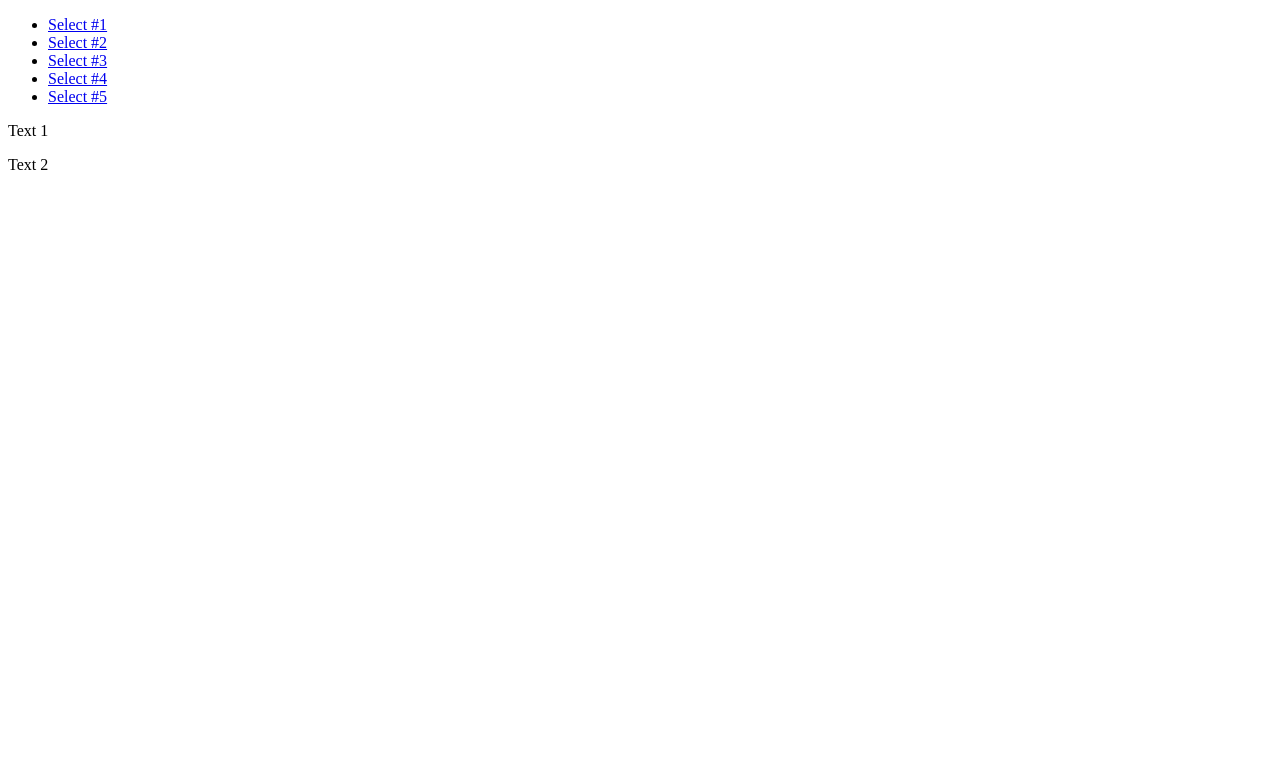
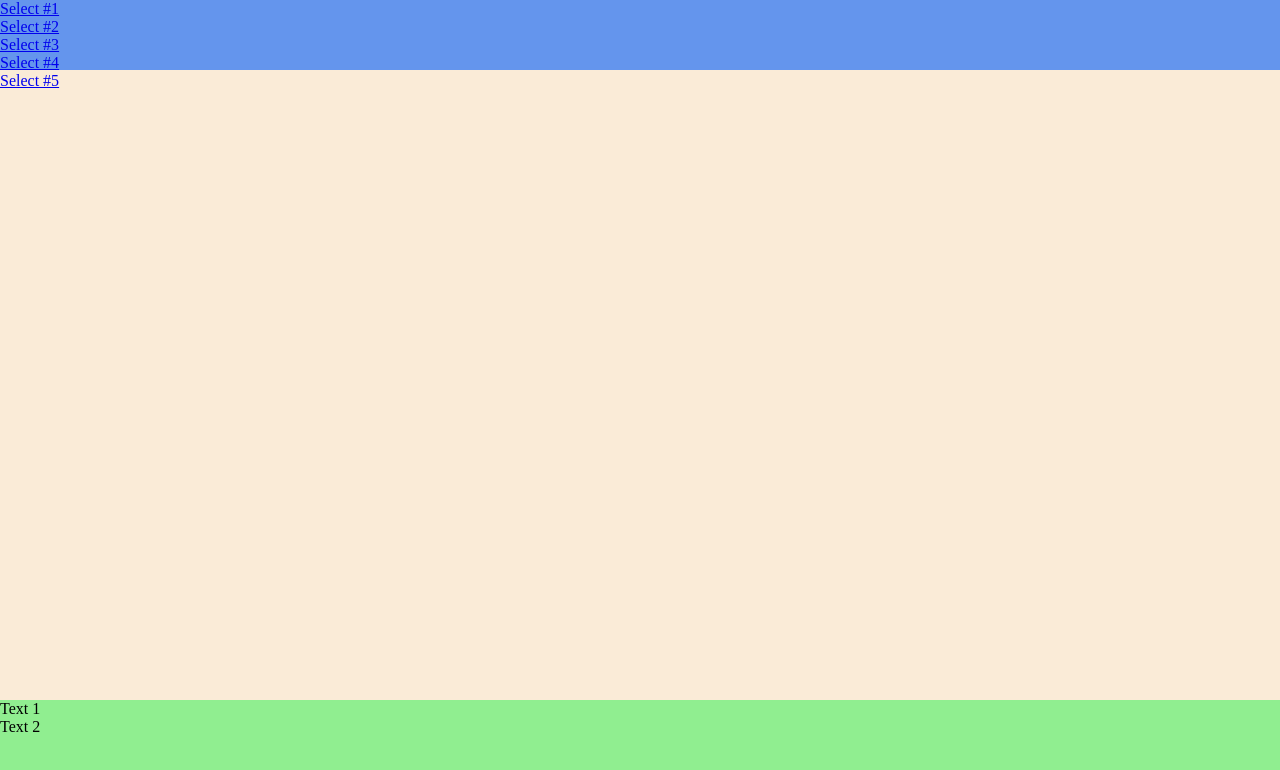
Before and after one commit to MrHryhorii/boilerplate001, a website: page index.html in a window 1280 px wide. Drawn offline with Linux system fonts and the light colour scheme.

Commit message:
base-css

```diff
--- a/css/style.css
+++ b/css/style.css
@@ -0,0 +1,49 @@
+/*reset*/
+*{
+    margin: 0px;
+    padding: 0px;
+    box-sizing: border-box;
+}
+/*vars*/
+:root{
+    --scroll-margin-top: 70px;
+
+    --body-backcolor: antiquewhite;
+    --header-backcolor: cornflowerblue;
+    --footer-backcolor: lightgreen;
+}
+/*base*/
+html{
+    scroll-behavior: smooth;
+}
+
+body{
+    width: 100%;
+    height: 100svh;
+
+    background-color: var(--body-backcolor);
+
+    display: flex;
+    flex-direction: column;
+}
+
+header{
+    height: var(--scroll-margin-top);
+
+    background-color: var(--header-backcolor)
+}
+
+main{
+    flex-grow: 1;
+}
+
+footer{
+    height: 100px;
+
+    background-color: var(--footer-backcolor);
+}
+
+#s1{
+    scroll-margin-top: var(--scroll-margin-top);
+}
+/*clases*/
--- a/index.html
+++ b/index.html
@@ -15,19 +15,19 @@
     <header>
         <section class="navigation">
             <nav>
-                <ul>
-                    <li><a href="#s1">Select #1</a></li>
-                    <li><a href="#s2">Select #2</a></li>
-                    <li><a href="#s3">Select #3</a></li>
-                    <li><a href="#s4">Select #4</a></li>
-                    <li><a href="#s5">Select #5</a></li>
+                <ul class="flex">
+                    <li><a href="s1">Select #1</a></li>
+                    <li><a href="s2">Select #2</a></li>
+                    <li><a href="s3">Select #3</a></li>
+                    <li><a href="s4">Select #4</a></li>
+                    <li><a href="s5">Select #5</a></li>
                 </ul>
             </nav>
         </section>
     </header>
 
     <main>
-        <section class="flex no-wrap main-box">
+        <section class="flex no-wrap main-box" id="s1">
             <div class="small-box"></div>
             <div class="small-box"></div>
             <div class="small-box"></div>
@@ -47,3 +47,4 @@
     </footer>
 
 </body>
+</html>
```
